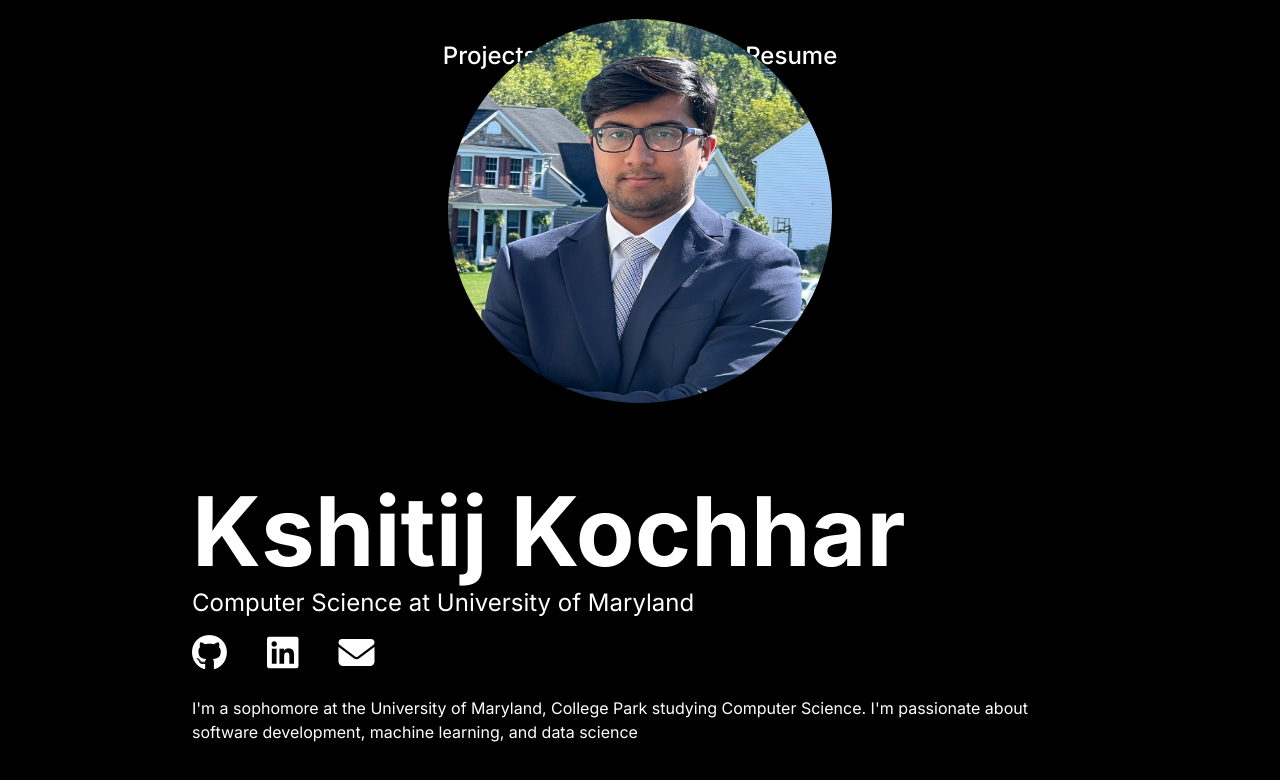
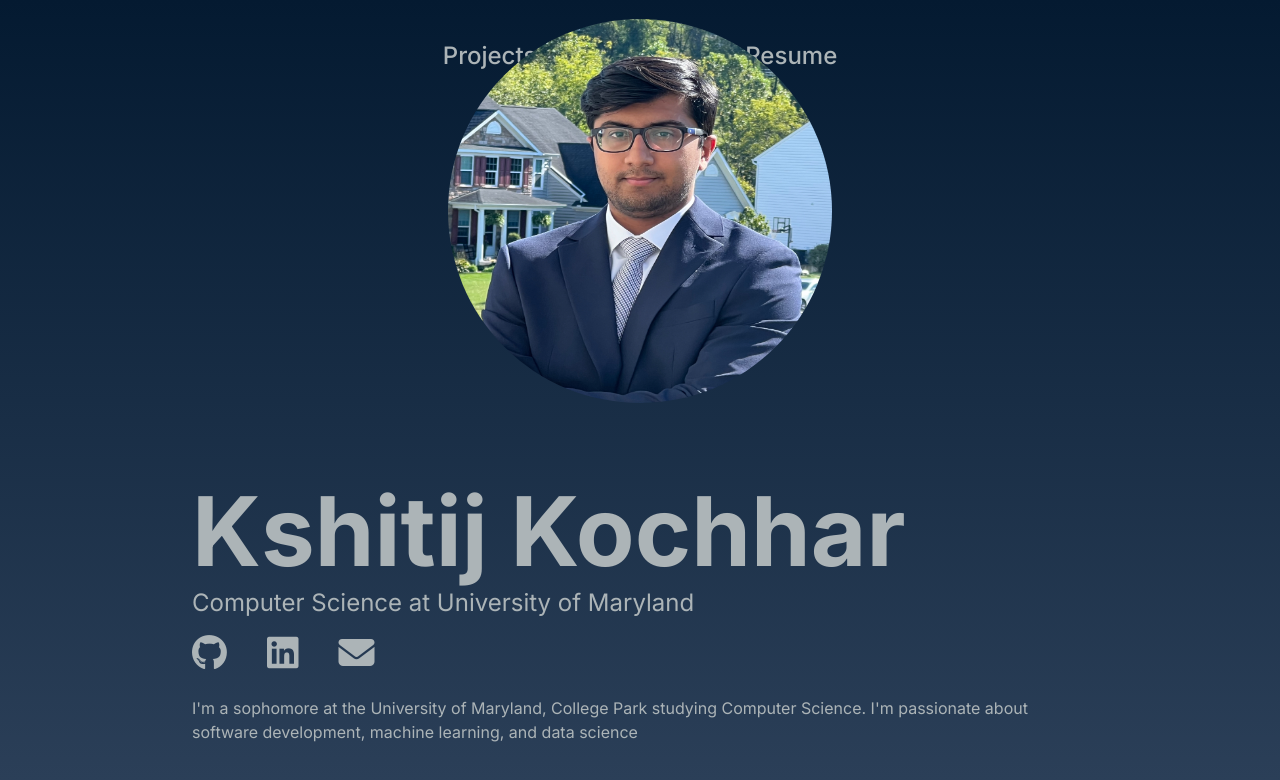
Before and after one commit to k-kochhar/portfolio, a Next.js app: page / in a window 1280 px wide. Shown: the top 780 px of the page. Built offline with nearby package versions, Linux system fonts and the light colour scheme.

Commit message:
Color scheme change

```diff
--- a/app/components/Header.js
+++ /dev/null
@@ -1,28 +0,0 @@
-
-
-import '@fortawesome/fontawesome-free/css/all.min.css';
-import Link from "next/link";
-
-const navigation = [
-    { name: "Projects", href: "/projects" },
-    { name: "Experience", href: "/experience" },
-    { name: "Resume", href: "/resume" },
-];
-
-export function Header() {
-    return (
-        <header className="w-screen h-16 pt-10">
-                <div className="flex flex-wrap font-medium sm:gap-x-10 gap-x-3 items-center justify-center text-2xl">
-                    {navigation.map((item) => {
-                        return (
-                            <Link key={item.name} href={item.href} passHref>
-                                <span key={item.name} className="text-white hover:text-gray-400 cursor-pointer">
-                                    {item.name}
-                                </span>
-                            </Link>
-                        )})
-                    }
-                </div>
-        </header>
-    )
-}
--- a/app/components/Hero.js
+++ b/app/components/Hero.js
@@ -1,12 +1,11 @@
-
 import Link from 'next/link'
 
 export function Hero() {
 
     const icons = [
-        {name: 'fab fa-github', link:'https://github.com/k-kochhar'},
-        {name: 'fab fa-linkedin', link:'https://www.linkedin.com/in/kkochhar04/'},
-        {name: 'fas fa-envelope', link:'mailto:kkochhar@terpmail.com'},
+        {name: 'fab fa-github', link: 'https://github.com/k-kochhar'},
+        {name: 'fab fa-linkedin', link: 'https://www.linkedin.com/in/kkochhar04/'},
+        {name: 'fas fa-envelope', link: 'mailto:kkochhar@terpmail.com'},
     ]
 
     return (
@@ -14,10 +13,10 @@ export function Hero() {
         <div className="h-screen -mt-16 pb-25 py-2 flex flex-wrap-reverse items-center justify-center">
             <div className=" ">
                 <div className="py-10 px-4">
-                        <h1 className="font-bold text-white text-6xl sm:text-8xl">
+                    <h1 className="font-bold text-6xl sm:text-8xl">
                         Kshitij Kochhar
                     </h1>
-                        <h1 className="mt-2 text-white text-2xl">
+                    <h1 className="mt-2 text-2xl">
                         Computer Science at University of Maryland
                     </h1>
                     <div className="flex gap-x-10 py-4">
@@ -25,12 +24,13 @@ export function Hero() {
                             icons.map((icon) => {
                                 return (
                                     <Link key={icon.name} href={icon.link} passHref>
-                                            <i className={`${icon.name} text-4xl text-white hover:text-gray-400 cursor-pointer`}></i>
+                                        <i className={`${icon.name} text-4xl  hover:text-gray-500 cursor-pointer`}></i>
                                     </Link>
-                                    )})
+                                )
+                            })
                         }
                     </div>
-                        <h2 className="text-white text-md justify-center my-2 max-w-4xl">
+                    <h2 className="text-md justify-center my-2 max-w-4xl">
                         I&apos;m a sophomore at the University of Maryland, College Park studying
                         Computer Science. I&apos;m passionate about software development,
                         machine learning, and data science
@@ -40,7 +40,7 @@ export function Hero() {
             </div>
 
             <div className="hidden lg:block py-10">
-                    <img src="../headshot.jpg" alt="Kshitij Kochhar" className=" w-96 h-96 rounded-full"/>
+                <img src="../headshot.jpg" alt="Kshitij Kochhar" className="w-96 h-96 rounded-full"/>
             </div>
         </div>
 
--- /dev/null
+++ b/app/components/NavBar.js
@@ -0,0 +1,27 @@
+import '@fortawesome/fontawesome-free/css/all.min.css';
+import Link from "next/link";
+import Image from "next/image";
+
+const navigation = [
+    {name: "Projects", href: "/projects"},
+    {name: "Experience", href: "/experience"},
+    {name: "Resume", href: "/resume"},
+];
+
+export function NavBar() {
+    return (
+        <header className="w-screen h-16 pt-10">
+            <div className="flex flex-wrap font-medium sm:gap-x-10 gap-x-3 items-center justify-center text-2xl">
+                {navigation.map((item) => {
+                    return (
+                        <Link key={item.name} href={item.href} passHref>
+                                <span key={item.name} className="hover:text-gray-500 cursor-pointer">
+                                    {item.name}
+                                </span>
+                        </Link>
+                    )})
+                }
+            </div>
+        </header>
+    )
+}
--- a/app/page.js
+++ b/app/page.js
@@ -1,17 +1,14 @@
 import Image from "next/image";
-import { Hero } from "./components/Hero";
-import Head from "next/head";
+import {Hero} from "./components/Hero";
 import '@fortawesome/fontawesome-free/css/all.min.css';
-import { Header } from "./components/Header";
+import {NavBar} from "./components/NavBar";
 
 
 export default function Home() {
     return (
-        <>
-            <main className="bg-black min-h-screen">
-                <Header />
-                <Hero />
-            </main>
-        </>
+        <main className="bg-gradient-to-t from-[#2c4059] to-[#041a31] text-[#acb4b7] min-h-screen">
+            <NavBar/>
+            <Hero/>
+        </main>
     );
 }
```
Also changed, not shown: public/K_Logo.JPG (added). Lines whose indentation alone changed are shown as unchanged.
